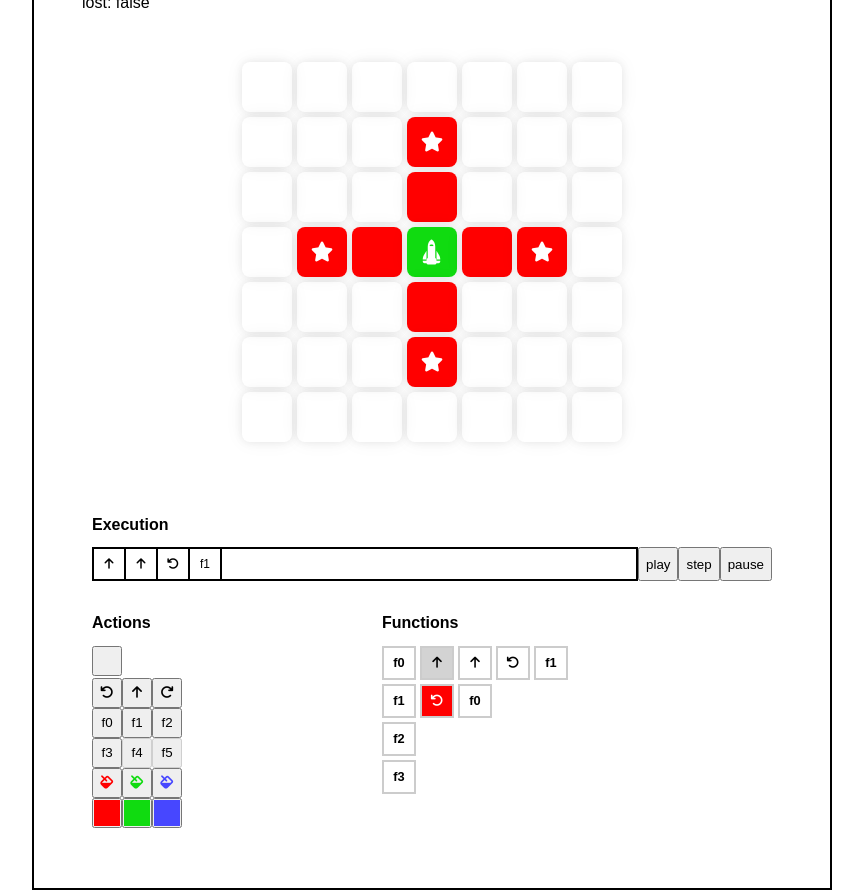
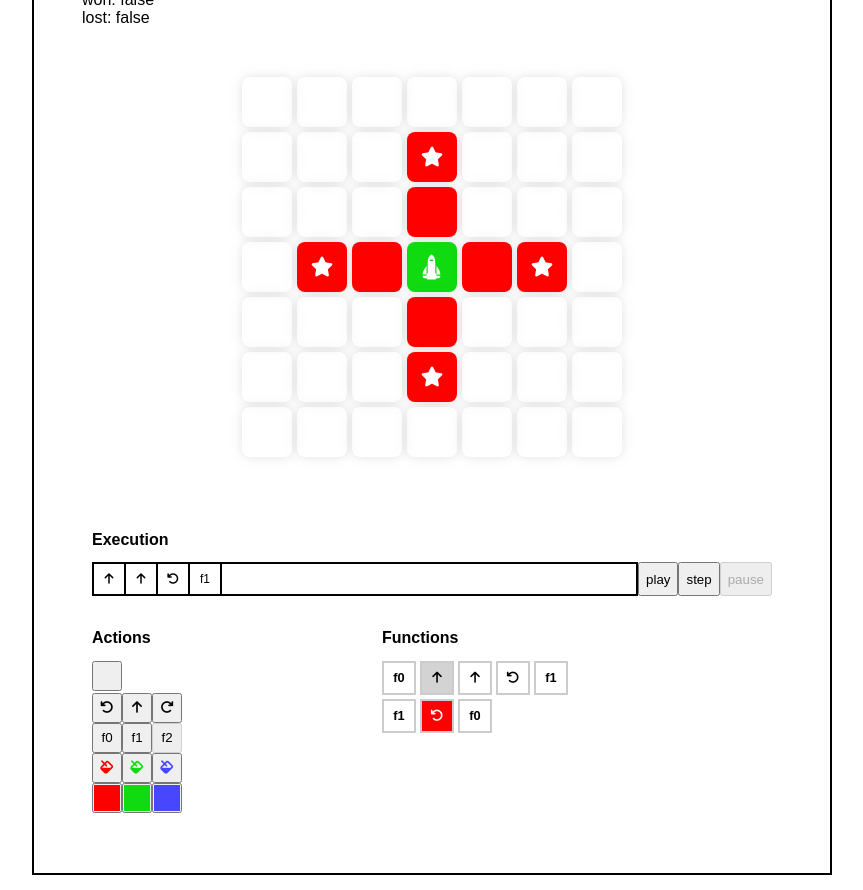
Before and after one commit to daniellionel01/logic-game, a Vue app: page / in a window 1280 px wide. Shown: the whole page, without its empty margins (216-1079 px from the left). Built offline with nearby package versions, Linux system fonts and the light colour scheme.

Commit message:
working play & stop button

```diff
--- a/src/components/ExecutionBar.vue
+++ b/src/components/ExecutionBar.vue
@@ -7,9 +7,9 @@
           <ActionSymbol :instructionType="instruction.type" :payload="instruction.payload" :color="instruction.color" />
         </div>
       </div>
-      <button @click="play">play</button>
-      <button @click="step">step</button>
-      <button @click="stop">pause</button>
+      <button @click="play" :disabled="playing">play</button>
+      <button @click="step" :disabled="playing">step</button>
+      <button @click="stop" :disabled="!playing">pause</button>
     </div>
   </div>
 </template>
@@ -28,13 +28,15 @@ export default defineComponent({
     const store = useStore()
 
     const stack = computed(() => store.state.stack)
+    const playing = computed(() => store.state.playing)
 
     return {
       play: () => store.commit("play"),
       stop: () => store.commit("stop"),
       step: () => store.commit("step"),
 
-      stack
+      stack,
+      playing
     }
   }
 })
--- a/src/components/Game.vue
+++ b/src/components/Game.vue
@@ -25,10 +25,15 @@ export default defineComponent({
   setup: () => {
     const store = useStore()
 
+    let interval: number | undefined;
     watch(
       () => store.state.playing,
       (value, prevValue) => {
-        console.log(value, prevValue)
+        if (prevValue && !value) { // playing => stop
+          clearInterval(interval)
+        } else { // start playing
+          interval = setInterval(() => store.commit("step"), 500)
+        }
       }
     )
 
--- a/src/store.ts
+++ b/src/store.ts
@@ -141,9 +141,7 @@ export const store = createStore<State>({
             { instructions: [
                 { type: InstructionType.ROTATE_LEFT, color: Color.RED, payload: undefined },
                 { type: InstructionType.CALL_FUNCTION, color: Color.NONE, payload: 0 }
-            ]},
-            { instructions: []},
-            { instructions: []}
+            ]}
         ],
         stack: [],
         selectedInstruction: {
```
